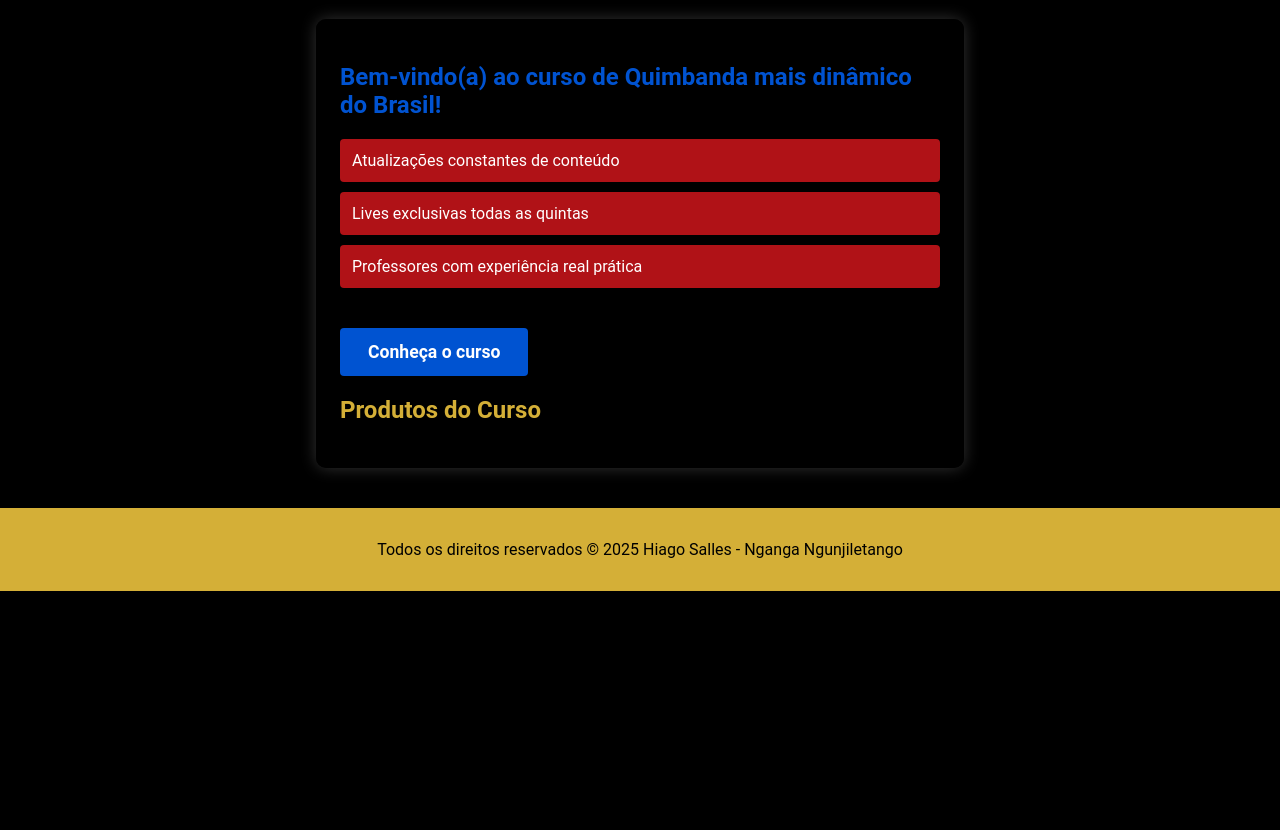
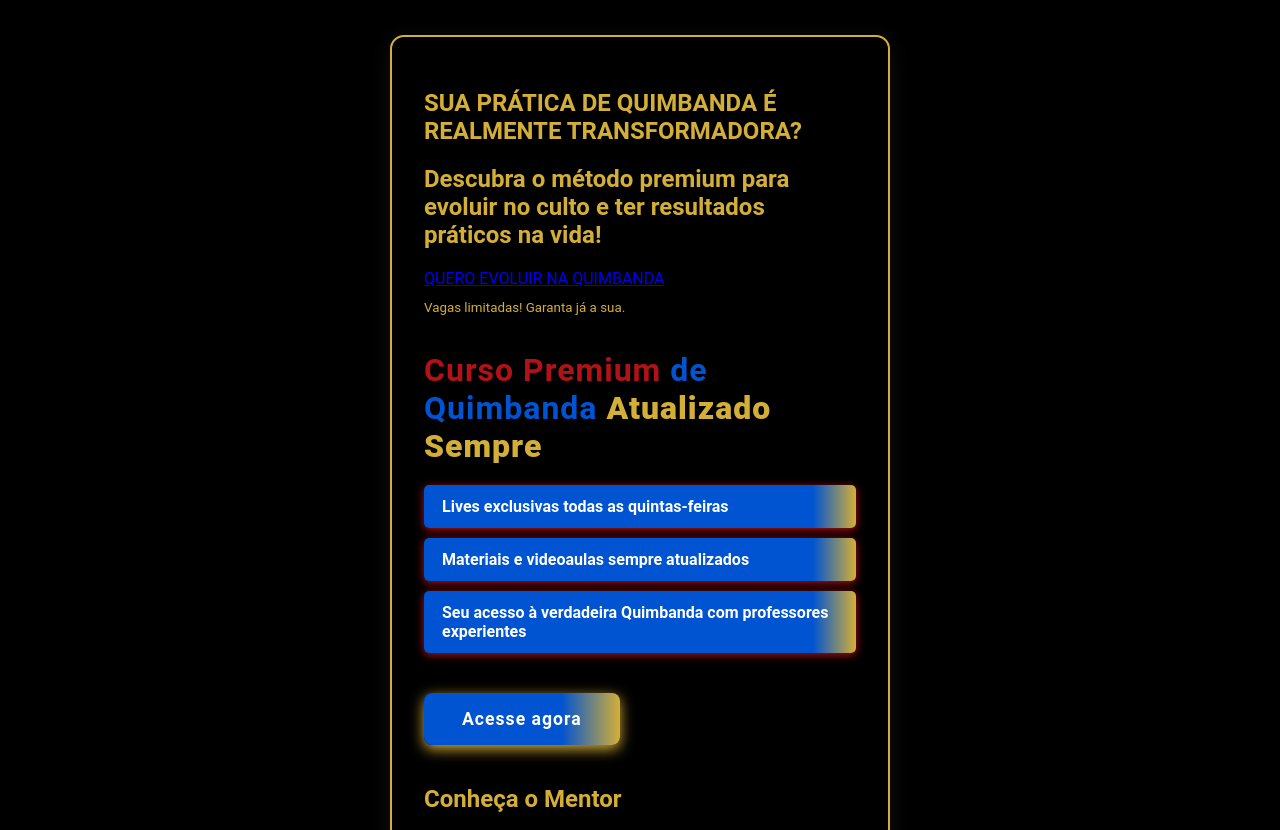
Before and after one commit to andre-guaraci/site_hiago_salles, a PHP site: page / in a window 1280 px wide. Shown: the part 228-1058 px from the top of the page. Before the commit the page ends 819 px from the top, so only its background shows below. Run offline with PHP 8.4, Linux system fonts and the light colour scheme.

Commit message:
Mudando novamante
Mais uma mudança

```diff
--- a/includes/header.php
+++ b/includes/header.php
@@ -7,10 +7,32 @@
   <link rel="stylesheet" href="/style.css">
   <!-- Pixel de rastreamento -->
    <?php if ($_SERVER['HTTP_HOST'] === 'https://paihiagosalles.com.br/'): ?>
-        <!-- Facebook Pixel Code -->
-        <script>/* script aqui */</script>
-        <!-- Google Analytics -->
-        <script>/* script aqui */</script>
+       <!-- Facebook Pixel -->
+<script>
+  !function(f,b,e,v,n,t,s){
+    if(f.fbq)return;n=f.fbq=function(){n.callMethod?
+    n.callMethod.apply(n,arguments):n.queue.push(arguments)};
+    if(!f._fbq)f._fbq=n;n.push=n;n.loaded=!0;n.version="2.0";
+    n.queue=[];t=b.createElement(e);t.async=!0;
+    t.src=v;s=b.getElementsByTagName(e)[0];
+    s.parentNode.insertBefore(t,s)}(window,document,"script",
+    "https://connect.facebook.net/en_US/fbevents.js");
+  fbq("init", "SEU_PIXEL_ID");
+  fbq("track", "PageView");
+</script>
+<noscript>
+  <img height="1" width="1" style="display:none"
+    src="https://www.facebook.com/tr?id=SEU_PIXEL_ID&ev=PageView&noscript=1"/>
+</noscript>
+
+<!-- Google Analytics (GA4) -->
+<script async src="https://www.googletagmanager.com/gtag/js?id=SEU_GA_ID"></script>
+<script>
+  window.dataLayer = window.dataLayer || [];
+  function gtag(){dataLayer.push(arguments);}
+  gtag('js', new Date());
+  gtag('config', 'SEU_GA_ID');
+</script>
     <?php endif; ?>
 </head>
 <body>
--- a/index.php
+++ b/index.php
@@ -1,32 +1,71 @@
+<?php require_once __DIR__ . '/includes/header.php'; ?>
+<main class="main-content">
+
+  <!-- Banner principal / Headline de impacto -->
+  <section class="banner-impacto">
+    <h1>SUA PRÁTICA DE QUIMBANDA É REALMENTE TRANSFORMADORA?</h1>
+    <h2>Descubra o método premium para evoluir no culto e ter resultados práticos na vida!</h2>
+    <a class="btn-cta" href="#">QUERO EVOLUIR NA QUIMBANDA</a>
+    <small style="display:block;margin-top:12px;color:var(--dourado);">Vagas limitadas! Garanta já a sua.</small>
+  </section>
+
+  <!-- Intro e diferenciais -->
+  <section class="intro" style="margin-top:36px;">
+    <h2>
+      <span style="color:var(--vermelho)">Curso Premium</span> de Quimbanda
+      <span style="color:var(--dourado); font-weight:900">Atualizado Sempre</span>
+    </h2>
+    <ul>
+      <li>Lives exclusivas <strong>todas as quintas-feiras</strong></li>
+      <li>Materiais e videoaulas sempre atualizados</li>
+      <li>Seu acesso à verdadeira Quimbanda com professores experientes</li>
+    </ul>
+    <a class="btn" href="#">Acesse agora</a>
+  </section>
+
+  <!-- Seção Mentor -->
+  <section class="mentoria" style="margin-top:40px;">
+    <h2>Conheça o Mentor</h2>
+    <img src="/assets/img/mentor.jpg" alt="Mentor Tata Quimbanda" class="mentor-img" style="max-width:120px;border-radius:50%;border:2px solid var(--azul-royal);margin-bottom:8px;">
+    <p>
+      Tata de Quimbanda, especialista no culto tradicional, líder de rituais e professor de centenas de alunos. Encontros semanais ao vivo e acesso vitalício aos conteúdos atualizados!
+    </p>
+  </section>
+
+  <!-- Seção Produtos (mantendo seus produtos dinâmicos) -->
+  <section class="produtos-hotmart" style="margin-top:36px;">
+    <h2 style="color:var(--dourado);margin-bottom:12px;text-align:center;">Nossos Produtos</h2>
+    <div class="produtos-lista" style="display:flex;flex-wrap:wrap;gap:28px;justify-content:center;">
       <?php
-  require_once __DIR__ . '/includes/header.php';
-?>
-
-<main class="main-content">
-<section class="intro">
-  <h2>Bem-vindo(a) ao curso de Quimbanda mais dinâmico do Brasil!</h2>
-  <ul>
-    <li>Atualizações constantes de conteúdo</li>
-    <li>Lives exclusivas todas as quintas</li>
-    <li>Professores com experiência real prática</li>
-  </ul>
-  <a href="#" class="btn">Conheça o curso</a>
-</section>
-<section class="produtos-hotmart">
-  <h2>Produtos do Curso</h2>
-  <?php
-    require_once __DIR__ . '/includes/hotmart_api.php';
-    $produtos = getHotmartProducts();
-    foreach ($produtos as $produto) {
+        $produtos_demo = [
+          ['name' => 'Curso Completo de Quimbanda', 'image' => '/assets/img/prod1.jpg'],
+          ['name' => 'Mentoria ao Vivo', 'image' => '/assets/img/prod2.jpg'],
+          ['name' => 'Apostila Prática de Rituais', 'image' => '/assets/img/prod3.jpg'],
+        ];
+        foreach ($produtos_demo as $produto) {
           echo "<div class='produto'>";
+          echo "<img src='" . htmlspecialchars($produto['image']) . "' class='produto-img' alt='Produto'>";
           echo "<h3>" . htmlspecialchars($produto['name']) . "</h3>";
-      echo "<img src='" . htmlspecialchars($produto['image']) . "' />";
           echo "</div>";
         }
       ?>
+    </div>
   </section>
-  <!-- Outras seções futuras -->
+
+  <!-- Seção Depoimentos -->
+  <section class="depoimentos" style="margin-top:42px;text-align:center;">
+    <h2 style="color:var(--dourado);margin-bottom:20px;">Transformações reais dos nossos alunos</h2>
+    <div class="dep-card">“O curso abriu meus olhos para possibilidades reais. As lives são incríveis!”<br><i>- Ana, SP</i></div>
+    <div class="dep-card">“Recomendo para quem quer viver a Quimbanda de verdade.”<br><i>- João, RJ</i></div>
+    <div class="dep-card">“Conteúdo atualizado e professor presente. Nunca vi igual!”<br><i>- Clara, MG</i></div>
+  </section>
+
+  <!-- Garantia e chamada para ação final -->
+  <section class="garantia" style="margin-top:40px;text-align:center;">
+    <h2 style="color:var(--dourado);margin-bottom:8px;">Garantia total de 7 dias</h2>
+    <p>Se não gostar, devolvemos seu dinheiro sem burocracia. Seu risco é zero!</p>
+    <a class="btn-cta" href="#">Quero garantir minha vaga</a>
+  </section>
+
 </main>
- <?php
-  require_once __DIR__ . '/includes/footer.php';
-?>
+<?php require_once __DIR__ . '/includes/footer.php'; ?>
--- a/style.css
+++ b/style.css
@@ -5,70 +5,145 @@
   --dourado: #D4AF37;
   --font-principal: 'Roboto', Arial, sans-serif;
 }
+
 body {
   background: var(--preto);
   color: var(--dourado);
   font-family: var(--font-principal);
+  min-height: 100vh;
   margin: 0;
   padding: 0;
+  display: flex;
+  flex-direction: column;
 }
+
 .header, .footer {
-  background: var(--dourado);
-  color: var(--preto);
+  background: linear-gradient(90deg, var(--vermelho), var(--dourado), var(--azul-royal));
+  color: #fff;
   text-align: center;
-  padding: 16px 0;
+  padding: 24px 0;
+  box-shadow: 0 2px 8px rgba(0,0,0,0.15);
+  border-bottom: 2px solid var(--dourado);
 }
+
 .header img {
   max-height: 80px;
-  margin-bottom: 10px;
+  border-radius: 20px;
+  border: 3px solid var(--dourado);
+  margin-bottom: 8px;
 }
+
 .main-content {
-  max-width: 600px;
+  max-width: 500px;
   margin: 40px auto;
-  padding: 24px;
-  background: rgba(0,0,0,0.7);
-  border-radius: 10px;
-  box-shadow: 0 0 16px #333;
+  padding: 32px;
+  background: rgba(0,0,0,0.85);
+  border-radius: 14px;
+  box-shadow: 0 6px 24px #111;
+  border: 2px solid var(--dourado);
 }
+
 .intro h2 {
   color: var(--azul-royal);
+  text-shadow: 1px 1px 2px #000;
+  font-size: 2rem;
   margin-bottom: 20px;
+  font-weight: 700;
+  letter-spacing: 1px;
 }
+
 ul {
   list-style: none;
   padding: 0;
+  margin-bottom: 16px;
 }
+
 ul li {
-  background: var(--vermelho);
+  background: linear-gradient(90deg, var(--azul-royal) 90%, var(--dourado));
   color: #fff;
   margin: 10px 0;
-  padding: 12px;
-  border-radius: 4px;
+  padding: 12px 18px;
+  border-radius: 5px;
+  box-shadow: 0 2px 8px var(--vermelho);
+  font-weight: 600;
+  transition: background 0.2s;
 }
+
+ul li:hover {
+  background: linear-gradient(90deg, var(--dourado) 90%, var(--azul-royal));
+  color: var(--preto);
+}
+
 .btn {
   display: inline-block;
-  background: var(--azul-royal);
+  background: linear-gradient(90deg, var(--azul-royal) 70%, var(--dourado));
   color: #fff;
-  padding: 14px 28px;
+  padding: 16px 38px;
   border: none;
-  border-radius: 4px;
+  border-radius: 8px;
   text-decoration: none;
   font-size: 1.1em;
   margin-top: 24px;
   font-weight: bold;
-  transition: background 0.2s;
-}
-.btn:hover {
-  background: var(--vermelho);
+  box-shadow: 0 4px 14px var(--dourado);
+  transition: background 0.2s, transform 0.2s;
+  letter-spacing: 1px;
 }
 
-/*Responsividade*/
+.btn:hover {
+  background: linear-gradient(90deg, var(--vermelho), var(--dourado) 60%, var(--azul-royal) 100%);
+  color: var(--preto);
+  transform: scale(1.07);
+  box-shadow: 0 6px 20px var(--azul-royal);
+}
+
+.produtos-hotmart {
+  margin-top: 32px;
+  display: flex;
+  flex-direction: column;
+  gap: 24px;
+}
+
+.produto {
+  background: rgba(32,32,32,.8);
+  border: 1px solid var(--dourado);
+  border-radius: 10px;
+  box-shadow: 0 4px 12px var(--azul-royal);
+  padding: 20px 12px;
+  text-align: center;
+  transition: box-shadow 0.18s;
+}
+
+.produto:hover {
+  box-shadow: 0 8px 36px var(--vermelho);
+  border: 1px solid var(--vermelho);
+}
+
+.produto-img {
+  max-width: 85%;
+  border-radius: 10px;
+  border: 2px solid var(--azul-royal);
+  margin-bottom: 12px;
+}
+
+.produto h3 {
+  color: var(--vermelho);
+  margin-top: 0;
+  font-size: 1.1rem;
+}
+
+* {
+  box-sizing: border-box;
+  transition: all 0.19s ease;
+}
+
 @media (max-width: 767px) {
-  .main-content { padding: 12px; }
-  .header img { max-height: 60px; }
-  .intro h2 { font-size: 1.4rem; }
-  .btn { width: 100%; padding: 14px 0; }
-  .footer { font-size: 0.9rem; }
+  .main-content { padding: 10px; max-width: 98vw; }
+  .header img { max-height: 54px; }
+  .intro h2 { font-size: 1.2rem; }
+  .btn { width: 100%; padding: 15px 0; font-size: 1em; }
+  .produtos-hotmart { gap: 14px; }
+  .footer { font-size: 0.8rem; }
 }
 
 /*Lead form css*/
```
Also changed, not shown: includes/hotmart_api.php (indentation only). Lines whose indentation alone changed are shown as unchanged.
